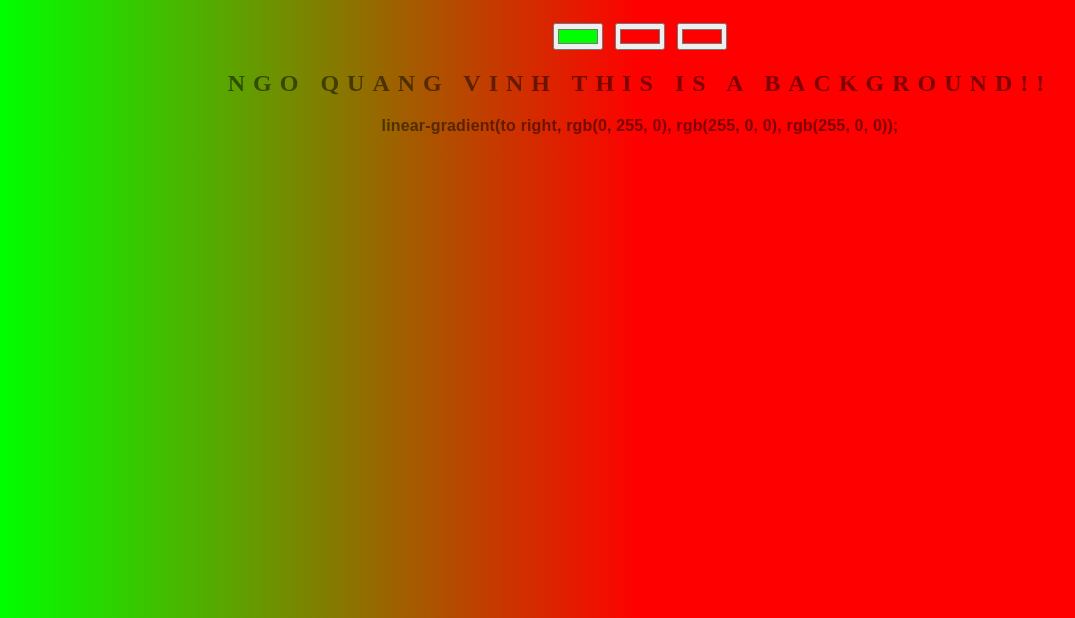
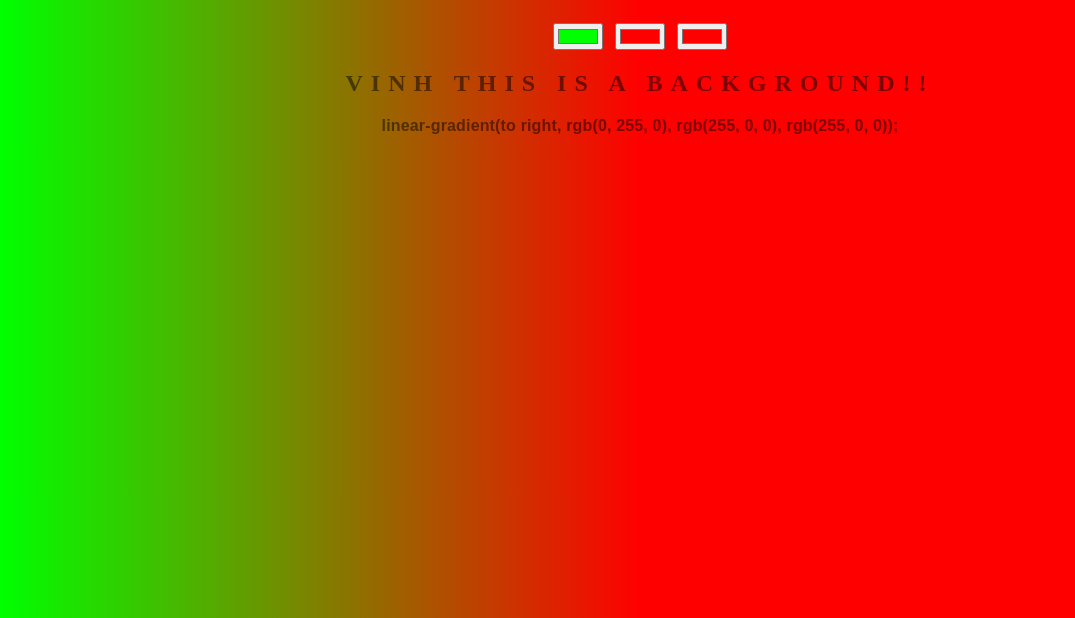
Before and after one commit to vinhnqdev/background-generator, a plain HTML site: page index.html in a window 1280 px wide. Shown: the part 182-800 px from the top of the page, without its empty margins (0-1075 px from the left). Drawn offline with Linux system fonts and the light colour scheme.

Commit message:
xoa nngo quang

```diff
--- a/index.html
+++ b/index.html
@@ -9,7 +9,7 @@
 	<input class="color1" type="color" name="color1" value="#00ff00">
 	<input class="color2" type="color" name="color2" value="#ff0000">
 	<input class="color3" type="color" name="color2" value="#ff0000">
-	<h2>Ngo Quang Vinh This is a background!!</h2>
+	<h2>Vinh This is a background!!</h2>
 	<h3></h3>
 	<h2></h2>
 	<script type="text/javascript" src="script.js"></script>
```
